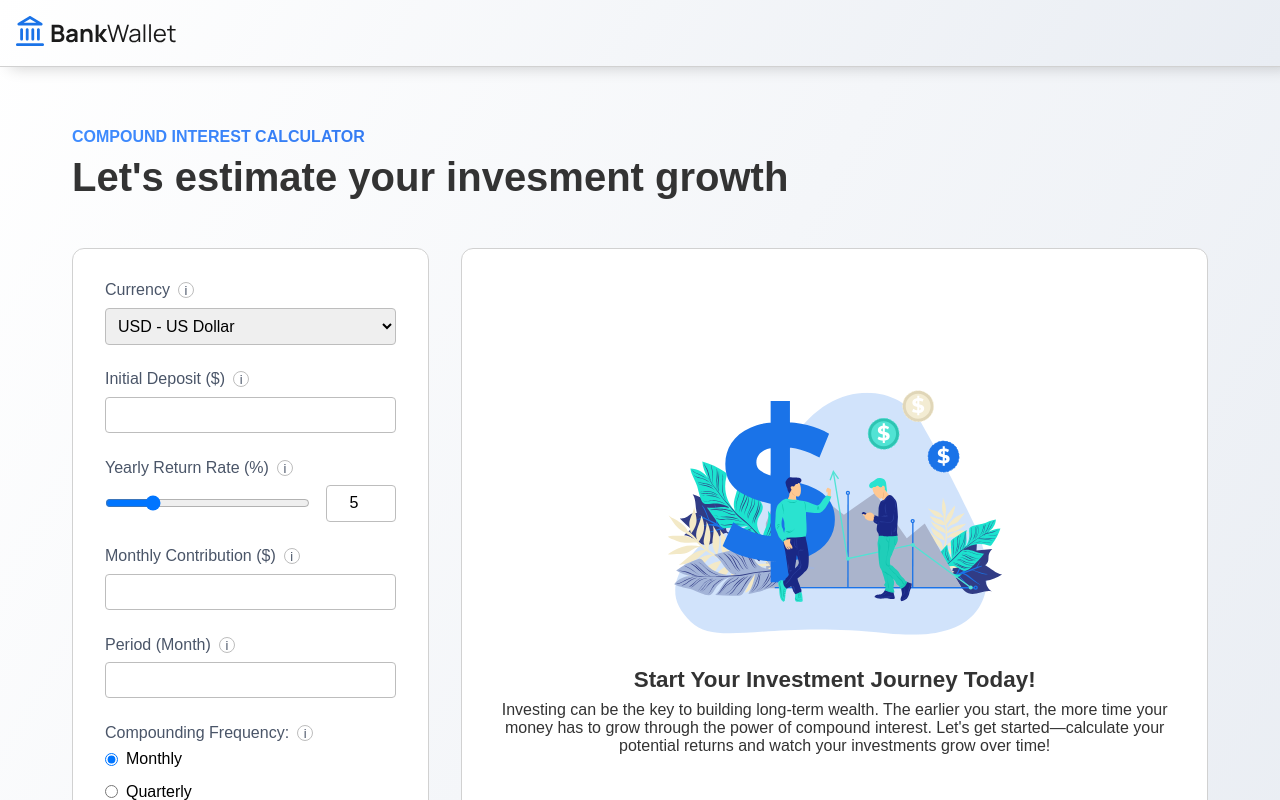
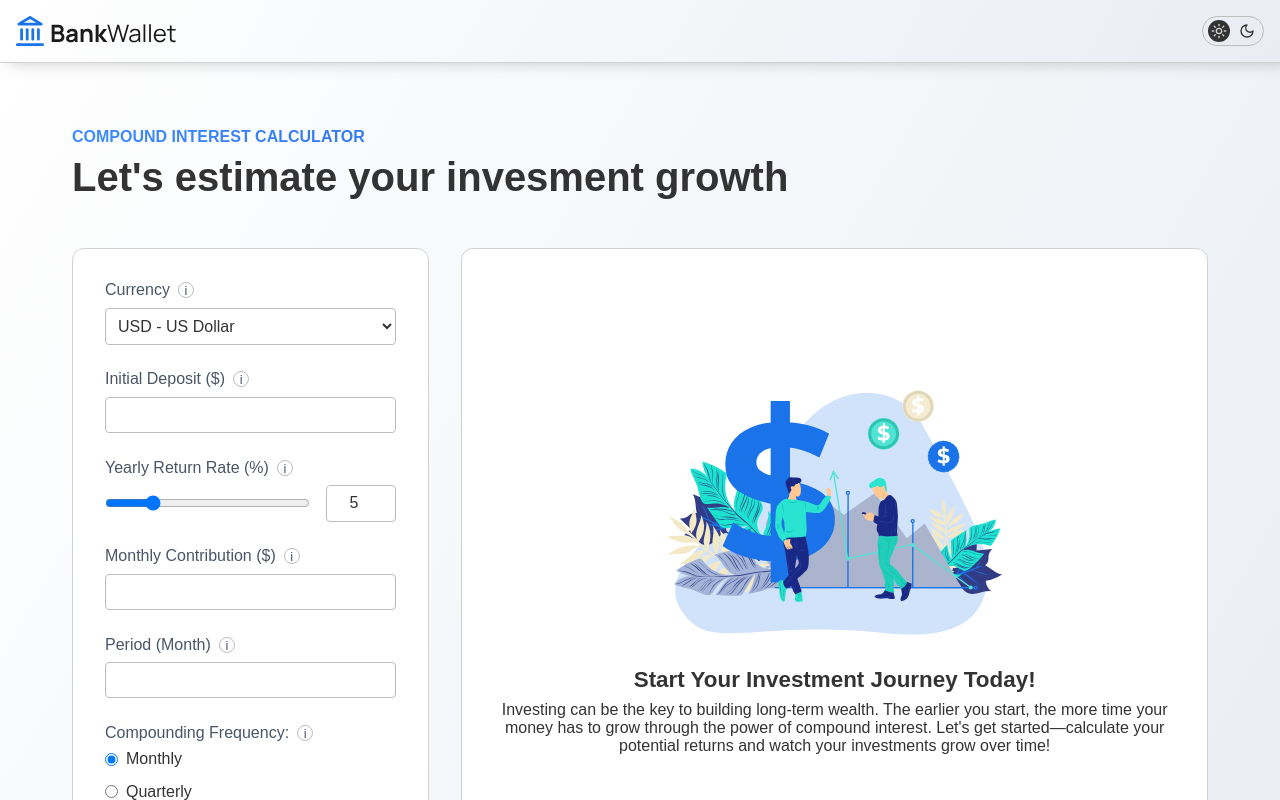
Before and after one commit to JMilan92/compound-calculator, a React (Create React App) app: page / in a window 1280 px wide. Shown: the top 800 px of the page. Built offline with nearby package versions, Linux system fonts and the light colour scheme.

Commit message:
feat(themeswitch): add theme switch to app

```diff
--- a/src/components/calculator/Calculator.js
+++ b/src/components/calculator/Calculator.js
@@ -34,6 +34,8 @@ const CalculatorStyle = styled.div`
       padding: 0.5rem;
       border: 1px solid var(--border);
       border-radius: 4px;
+      background-color: var(--input-background);
+      color: var(--input-color);
     }
 
     &__radio {
@@ -41,6 +43,7 @@ const CalculatorStyle = styled.div`
       align-items: center;
       gap: 0.5rem;
       cursor: pointer;
+      color: var(--input-color);
     }
 
     &__slider {
@@ -60,6 +63,8 @@ const Input = styled.input`
   border: 1px solid var(--border);
   border-radius: 4px;
   width: 100%;
+  background-color: var(--input-background);
+  color: var(--input-color);
 `;
 
 const SliderContainer = styled.div`
--- a/src/components/calculator/DataBreakdown.js
+++ b/src/components/calculator/DataBreakdown.js
@@ -27,13 +27,14 @@ const DataBreakdownStyle = styled.div`
 
   th,
   td {
-    border: 1px solid #ccc;
+    border: 1px solid var(--border);
     padding: 0.75rem;
     text-align: center;
   }
 
   th {
     background-color: var(--header-table);
+    color: var(--text-color);
     font-weight: bold;
   }
 
--- a/src/components/calculator/DataVisualization.js
+++ b/src/components/calculator/DataVisualization.js
@@ -58,7 +58,7 @@ const DataVizualizationStyle = styled.div`
 `;
 
 // Define the colors for the Pie chart
-const COLORS = ["#333", "#1A73E8", "#0DC1AB"];
+const COLORS = ["#f90", "#1A73E8", "#0DC1AB"];
 
 const DataVisualization = ({ pieData = [], lineData = [] }) => {
   // Function to format percentage values with 2 decimal places
--- a/src/components/layout/Header.js
+++ b/src/components/layout/Header.js
@@ -1,26 +1,56 @@
 import { styled } from "styled-components";
-
-// => Import components
+import React, { useState, useEffect } from "react";
 import Logo from "components/shared/Logo";
+import ThemeSwitcher from "components/layout/ThemeSwitcher";
 
 const HeaderStyleComponent = styled.header`
-
   border-bottom: 1px solid var(--border-light);
   box-shadow: 10px 0 15px rgba(0,0,0,0.20);
   padding: 1rem;
   background: var(--background-color);
+  display: flex;
+  justify-content: space-between;
 
   position: fixed;
   top: 0;
   left: 0;
   right: 0;
   z-index: 1010;
+`;
 
-`;
 const Header = () => {
+  const [isDarkMode, setIsDarkMode] = useState(false);
+
+  // Check the theme preference on initial load
+  useEffect(() => {
+    const savedTheme = localStorage.getItem("theme");
+    if (savedTheme) {
+      document.body.classList.add(savedTheme);
+      setIsDarkMode(savedTheme === "dark");
+    } else {
+      document.body.classList.add("light");
+      setIsDarkMode(false);
+    }
+  }, []);
+
+  const toggleTheme = () => {
+    const newTheme = isDarkMode ? "light" : "dark";
+
+    // Update body class and theme logic
+    document.body.classList.remove("light", "dark");
+    document.body.classList.add(newTheme);
+
+    // Save theme in localStorage
+    localStorage.setItem("theme", newTheme);
+
+    // Toggle theme state
+    setIsDarkMode(!isDarkMode);
+  };
+
   return (
     <HeaderStyleComponent>
-        <Logo />
+      <Logo isDarkMode={isDarkMode} />
+      <ThemeSwitcher isDarkMode={isDarkMode} toggleTheme={toggleTheme} />
     </HeaderStyleComponent>
   );
 };
--- /dev/null
+++ b/src/components/layout/ThemeSwitcher.js
@@ -0,0 +1,70 @@
+import React from "react";
+import { Moon, Sun } from "lucide-react";  // Import the icons
+import styled from "styled-components";    // Import styled-components
+
+// Styled button for the theme switcher
+const ToggleButton = styled.button`
+  position: relative;
+  display: flex;
+  align-items: center;
+  gap: 12px;
+  background: transparent;
+  border: 1px solid var(--border);
+  border-radius: 20px;
+  padding: 4px 8px;
+  cursor: pointer;
+  color: var(--text-color);
+
+  & > span {
+    content: "";
+    position: absolute;
+    top: 3px;
+    display: block;
+    left: 5px;
+    width: 22px;
+    height: 22px;
+    border-radius: 50%;
+    background-color: var(--text-color);
+    transition: transform 0.3s ease;
+    z-index: -1;
+  }
+
+  &.dark > span {
+    transform: translateX(28px);
+  }
+
+  .sun, .moon {
+    width: 16px;
+    height: 16px;
+    transition: color 0.3s ease;
+  }
+
+  .sun--dark {
+    color: var(--sun-dark);
+  }
+
+  .sun--light {
+    color: var(--sun-light);
+  }
+
+  .moon--dark {
+    color: var(--sun-dark);
+  }
+
+  .moon--light {
+    color: var(--sun-light);
+  }
+`;
+
+// ThemeSwitcher component
+const ThemeSwitcher = ({ isDarkMode, toggleTheme }) => {
+  return (
+    <ToggleButton onClick={toggleTheme} className={isDarkMode ? "dark" : ""} aria-label="Toggle Theme">
+      <span></span>
+      <Sun className={`sun ${isDarkMode ? "sun--light" : "sun--dark"}`} />
+      <Moon className={`moon ${isDarkMode ? "moon--dark" : "moon--light"}`} />
+    </ToggleButton>
+  );
+};
+
+export default ThemeSwitcher;
--- a/src/components/shared/Logo.js
+++ b/src/components/shared/Logo.js
@@ -1,24 +1,10 @@
-// Import dependencies
 import React from "react";
-import styled from "styled-components";
-import { Link } from "react-router-dom";
+import LogoLight from "assets/images/bank-logo-light.svg";
+import LogoDark from "assets/images/bank-logo-dark.svg";
 
-// => Import assets
-import LogoImage from "assets/images/bank-logo.svg";
-
-// Styled Link component with cursor pointer
-const LogoStyled = styled(Link)`
-  width: 160px;
-  height: 30px;
-  display: inline-block;
-  cursor: pointer;
-`;
-
-const Logo = ({ ...props }) => {
+const Logo = ({ isDarkMode }) => {
   return (
-    <LogoStyled to="/" {...props}>
-      <img src={LogoImage} alt="Bank Wallet" /> {/* add dynamic alt tag  */}
-    </LogoStyled>
+    <img src={isDarkMode ? LogoDark : LogoLight} alt="Logo" />
   );
 };
 
--- a/src/components/shared/MetricNumber.js
+++ b/src/components/shared/MetricNumber.js
@@ -10,10 +10,15 @@ const MetricNumberStyle = styled.p`
     align-items: center;
   }
 
+  & .metric__label {
+    color: var(--text-color);
+    margin-bottom: 0.5rem;
+  }
+
   & .metric__number {
       font-weight: 600;
       font-size: 2rem;
-      color: light-gray;
+      color: var(--text-color);
 
       &--earned {
         color: var(--accent-color);
--- a/src/styles/GlobalStyles.js
+++ b/src/styles/GlobalStyles.js
@@ -7,25 +7,60 @@ const GlobalStyles = createGlobalStyle`
 
 /* Light Theme */
 :root {
-  --primary-color: #1A73E8; /* Blue for buttons and accents */
-  --secondary-color: #56CCF2; /* Lighter blue for hover effects */
-  --accent-color: #0DC1AB; /* Green */
-  --background-color: linear-gradient(120deg, #FFFFFF, #F4F6F9 50%, #E9EDF3); /* Soft off-white background */
-  --card-background: #FFFFFF; /* White for the main content cards */
-  --text-color: #333333; /* Dark grey text for good readability */
-  --heading-color: #2F80ED; /* Bold blue for headings and important figures */
-  --label-color: #4a5568; /* Light grey for labels and placeholder text */
-  --border: #BDBDBD; /* Soft border color for inputs */
-  --border-light: #D1D1D1; /* Soft border color for inputs */
+  --primary-color: #1A73E8;
+  --secondary-color: #56CCF2;
+  --accent-color: #0DC1AB;
+  --background-color: linear-gradient(120deg, #FFFFFF, #F4F6F9 50%, #E9EDF3);
+  --card-background: #FFFFFF;
+  --input-background: #FFFFFF;
+  --text-color: #333333;
+  --input-color: #333333;
+  --heading-color: #2F80ED;
+  --label-color: #4a5568;
+  --border: #BDBDBD;
+  --border-light: #D1D1D1;
   --button-background: var(--primary-color);
-  --button-text-color: #FFFFFF; /* White text for buttons */
-  --button-hover-color: #1665C0; /* Blue for button hover effect */
-  --error-color: #EB5757; /* Red for error messages */
-  --success-color: #6FCF97; /* Green for success messages */
-  --header-table: #f4f4f4; /* Light grey for table headers */
+  --button-text-color: #FFFFFF;
+  --button-hover-color: #1665C0;
+  --error-color: #EB5757;
+  --success-color: #6FCF97;
+  --header-table: #f4f4f4;
   --gradient-primary: linear-gradient(120deg, #3F8CFF, #164BCE);
+  --modal-backdrop: rgba(0, 0, 0, 0.5);
 
-  --modal-backdrop: rgba(0, 0, 0, 0.5); /* Semi-transparent black for modal backdrop */
+  --sun-dark: #D1D1D1;
+  --sun-light: #333;
+  --moon-dark: #D1D1D1;
+  --moon-light: #333;
+}
+
+/* Dark Theme */
+:root .dark {
+  --primary-color: #1A73E8;
+  --secondary-color: #56CCF2;
+  --accent-color: #0DC1AB;
+  --background-color: linear-gradient(120deg, #333333, #4A4A4A 50%, #2E2E2E);
+  --card-background: #1E1E1E;
+  --input-background: #1E1E1E;
+  --text-color: #D1D1D1;
+  --input-color: #D1D1D1;
+  --heading-color: #82A9FF;
+  --label-color: #A8A8A8;
+  --border: #444444;
+  --border-light: #666666;
+  --button-background: var(--primary-color);
+  --button-text-color: #FFF;
+  --button-hover-color: #2A5EB5;
+  --error-color: #EB5757;
+  --success-color: #6FCF97;
+  --header-table: #2C2C2C;
+  --gradient-primary: linear-gradient(120deg, #3F8CFF, #164BCE);
+  --modal-backdrop: rgba(0, 0, 0, 0.7);
+
+  --sun-dark: #333;
+  --sun-light: #D1D1D1;
+  --moon-dark: #333;
+  --moon-light: #D1D1D1;
 }
 
   *,
```
Also changed, not shown: src/assets/images/bank-logo-dark.svg (added), src/assets/images/bank-logo-light.svg (renamed from src/assets/images/bank-logo.svg).
